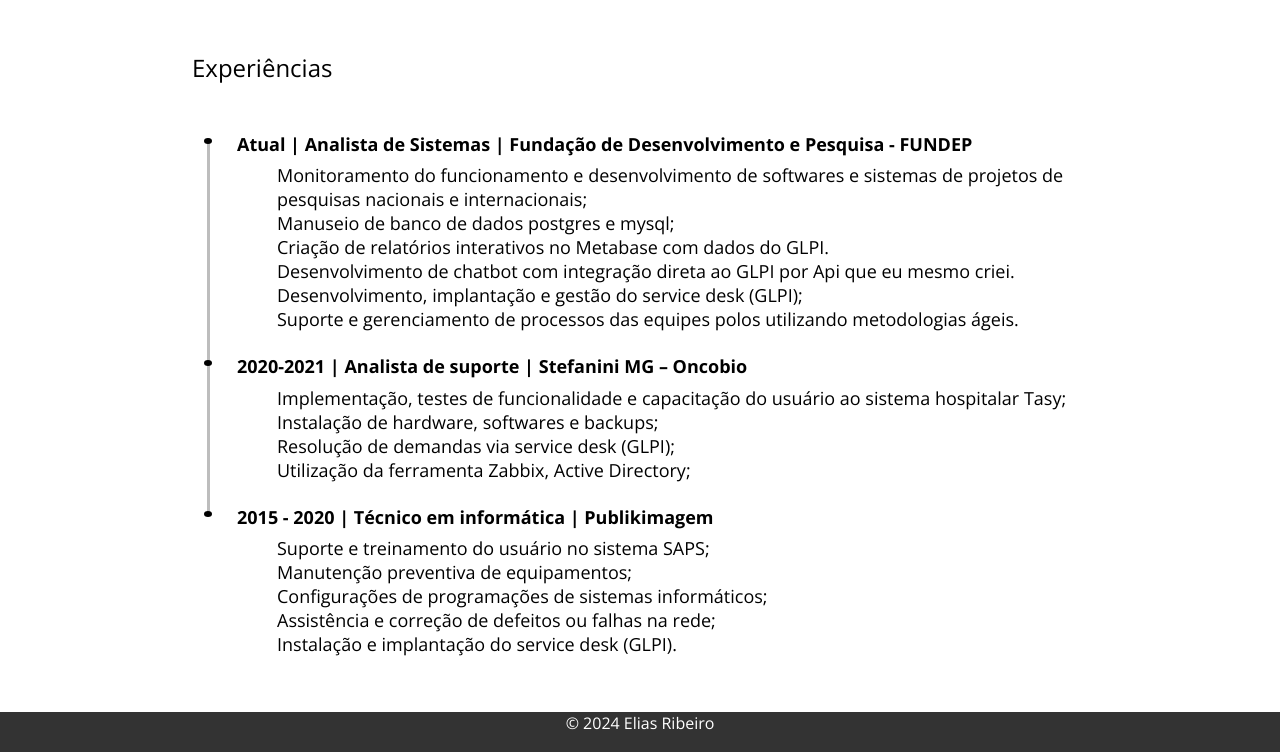
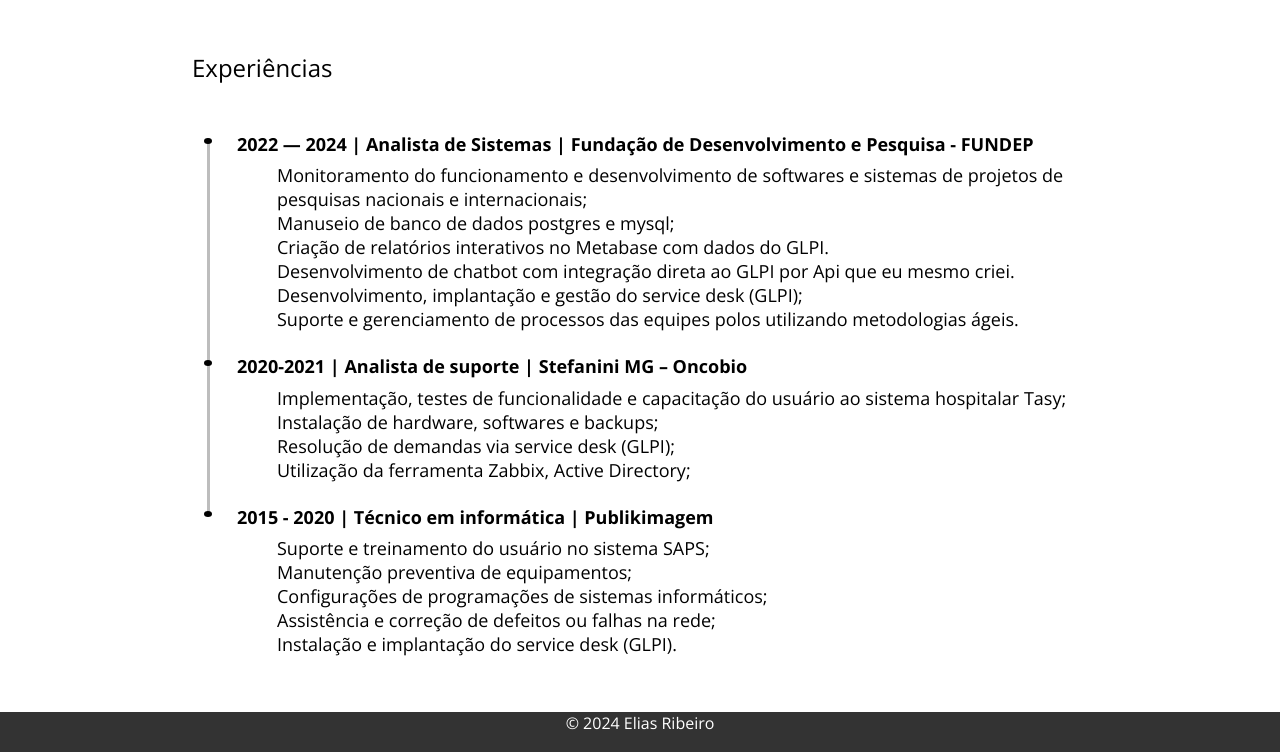
Before and after one commit to Lijunio/portfolio, a plain HTML site: page resume.html in a window 1280 px wide. Shown: the part 1220-1972 px from the top of the page. Drawn offline with nearby package versions, Linux system fonts and the light colour scheme; a script that the page names is missing.

Commit message:
refactor: alter resume.html line 107

```diff
--- a/resume.html
+++ b/resume.html
@@ -104,7 +104,7 @@
       </div>
       <ol class="timeline-list">
         <li class="timeline-item">
-          <h4 class="h4 timeline-item-title">Atual | Analista de Sistemas | Fundação de Desenvolvimento e Pesquisa - FUNDEP</h4>
+          <h4 class="h4 timeline-item-title">2022 — 2024 | Analista de Sistemas | Fundação de Desenvolvimento e Pesquisa - FUNDEP</h4>
           <ul>Monitoramento do funcionamento e desenvolvimento de softwares e sistemas de projetos de pesquisas nacionais e internacionais;</ul>
         <ul>Manuseio de banco de dados postgres e mysql;</ul>
         <ul>Criação de relatórios interativos no Metabase com dados do GLPI.</ul>
```
